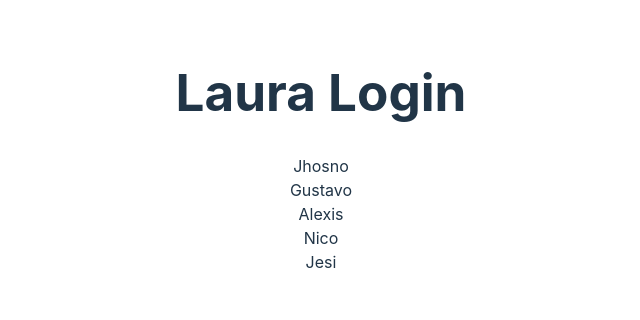
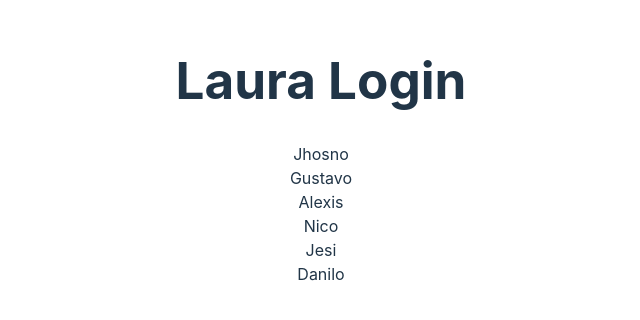
Before and after one commit to jhosnodev/testGit, a React (Vite) app: page / in a window 1280 px wide. Shown: the part 248-568 px from the top of the page, without its empty margins (319-959 px from the left). Built offline with nearby package versions, Linux system fonts and the light colour scheme.

Commit message:
Danilo(?

```diff
--- a/src/App.jsx
+++ b/src/App.jsx
@@ -6,6 +6,7 @@ import Laura from "./Components/Laura";
 import Alexis from "./Components/Alexis";
 import Jesi from "./Components/Jesi";
 import Nico from "./Components/Nico"
+import Danilo from "./Components/Danilo";
 
 
 function App() {
@@ -17,7 +18,7 @@ function App() {
       <Alexis/>
       <Nico/>
       <Jesi />
-
+      <Danilo/>
     </>
   );
 }
--- /dev/null
+++ b/src/Components/Danilo.jsx
@@ -0,0 +1,7 @@
+function Danilo() {
+    return (
+      <div>Danilo</div>
+    )
+  }
+
+  export default Danilo
```
